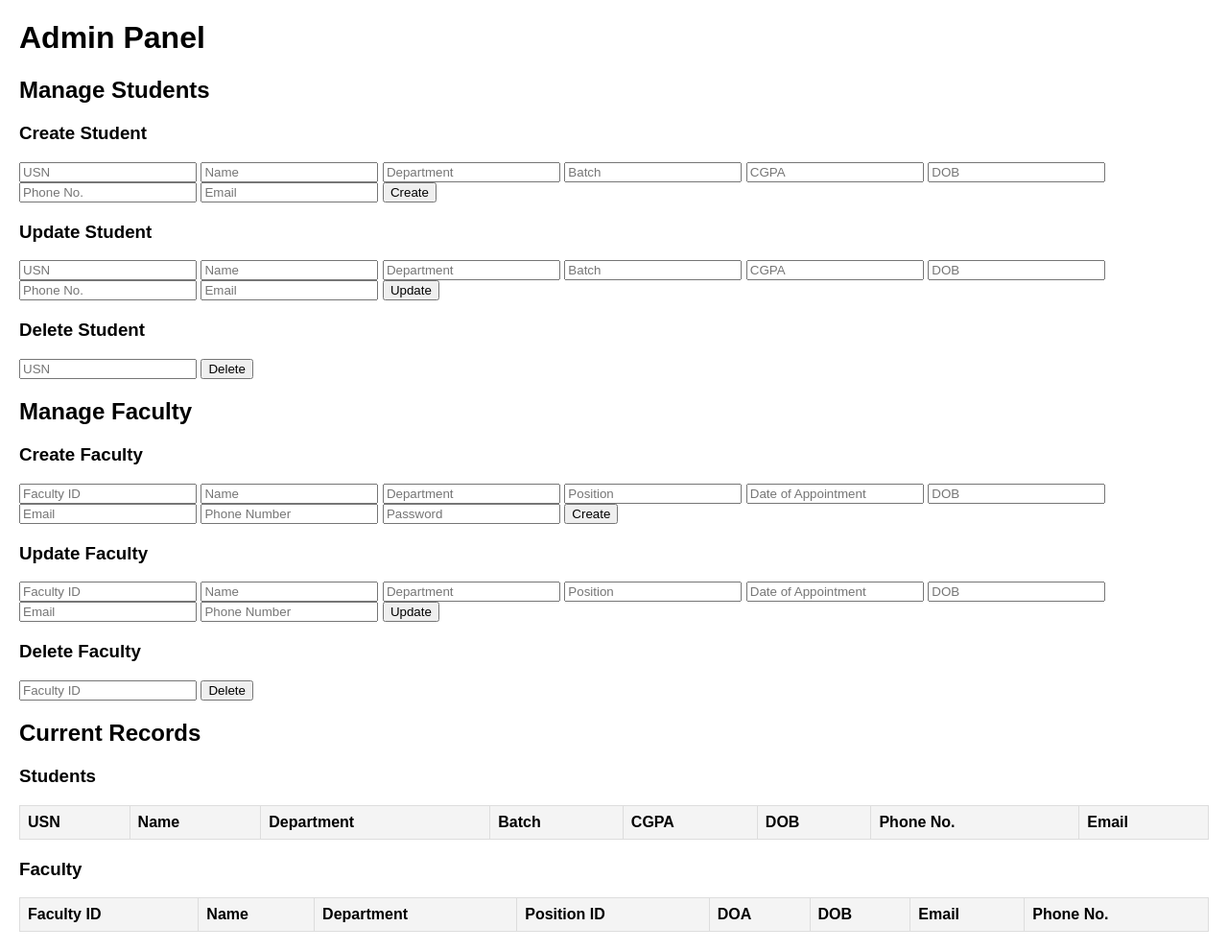
After one commit to Virochana27/Present_Sir-Attendance_System, a Flask app: page /admin in a window 1280 px wide. The commit adds this page. Shown: the whole page at 96% size. Run offline with Flask 3, Linux system fonts and the light colour scheme; data that the repository does not hold is empty.

Commit message:
Added a admin panel

```diff
--- a/app.py
+++ b/app.py
@@ -245,6 +245,107 @@ def student():
 
     return render_template('student.html', message=message, message_type=message_type)
 
+@app.route('/admin', methods=['GET', 'POST'])
+def admin():
+    '''if 'faculty_id' not in session or session['faculty_id'] != 'ADMIN':  # Ensure only admin can access this page
+        return redirect(url_for('login'))  # Redirect to login if not logged in as admin'''
+
+    message = None  # Initialize message for feedback
+    action = request.form.get('action', '')  # Determine action type (create, update, delete)
+
+    # Fetch existing data
+    students = supabase.table('student').select('*').execute().data
+    faculty = supabase.table('faculty').select('*').execute().data
+
+    if request.method == 'POST':
+        try:
+            if action == 'create_student':
+                # Create new student record
+                student_data = {
+                    "usn": request.form['usn'].upper(),
+                    "student_name": request.form['student_name'],
+                    "department": request.form['department'].upper(),
+                    "batch": request.form['batch'],
+                    "cgpa": request.form['cgpa'],
+                    "date_of_birth": request.form['date_of_birth'],
+                    "phone_number": request.form['phone_number'],
+                    "email": request.form['email'],
+                }
+                supabase.table('student').insert([student_data]).execute()
+                message = "Student record created successfully."
+
+            elif action == 'update_student':
+                # Update existing student record
+                usn = request.form['usn'].upper()
+                updated_data = {
+                    "student_name": request.form['student_name'],
+                    "department": request.form['department'].upper(),
+                    "batch": request.form['batch'],
+                    "cgpa": request.form['cgpa'],
+                    "date_of_birth": request.form['date_of_birth'],
+                    "phone_number": request.form['phone_number'],
+                    "email": request.form['email'],
+                }
+                supabase.table('student').update(updated_data).eq('usn', usn).execute()
+                message = "Student record updated successfully."
+
+            elif action == 'delete_student':
+                # Delete student record
+                usn = request.form['usn'].upper()
+                supabase.table('student').delete().eq('usn', usn).execute()
+                message = "Student record deleted successfully."
+
+            elif action == 'create_faculty':
+                # Create new faculty record
+                faculty_data = {
+                    "faculty_id": request.form['faculty_id'].upper(),
+                    "faculty_name": request.form['faculty_name'],
+                    "department": request.form['department'].upper(),
+                    "position": request.form['position'],
+                    "date_of_appointment": request.form['date_of_appointment'],
+                    "date_of_birth": request.form['date_of_birth'],
+                    "email": request.form['email'],
+                    "phone_number": request.form['phone_number'],
+                }
+                supabase.table('faculty').insert([faculty_data]).execute()
+                # Hash the password and store in credentials table
+                hashed_password = generate_password_hash(request.form['password'])
+                credentials_data = {
+                    "faculty_id": request.form['faculty_id'].upper(),
+                    "email": request.form['email'],
+                    "password": hashed_password,
+                }
+                supabase.table('faculty_credentials').insert([credentials_data]).execute()
+                message = "Faculty record created successfully."
+
+            elif action == 'update_faculty':
+                # Update existing faculty record
+                faculty_id = request.form['faculty_id'].upper()
+                updated_data = {
+                    "faculty_name": request.form['faculty_name'],
+                    "department": request.form['department'].upper(),
+                    "position": request.form['position'],
+                    "date_of_appointment": request.form['date_of_appointment'],
+                    "date_of_birth": request.form['date_of_birth'],
+                    "email": request.form['email'],
+                    "phone_number": request.form['phone_number'],
+                }
+                supabase.table('faculty').update(updated_data).eq('faculty_id', faculty_id).execute()
+                message = "Faculty record updated successfully."
+
+            elif action == 'delete_faculty':
+                # Delete faculty record
+                faculty_id = request.form['faculty_id'].upper()
+                supabase.table('faculty').delete().eq('faculty_id', faculty_id).execute()
+                supabase.table('faculty_credentials').delete().eq('faculty_id', faculty_id).execute()
+                message = "Faculty record deleted successfully."
+
+        except Exception as e:
+            message = f"Error: {e}"
+
+    return render_template('admin.html', message=message, students=students, faculty=faculty)
+
+
 @app.route('/login', methods=['GET', 'POST'])
 def login():
     message = None
--- /dev/null
+++ b/templates/admin.html
@@ -0,0 +1,161 @@
+<!DOCTYPE html>
+<html lang="en">
+<head>
+    <meta charset="UTF-8">
+    <meta name="viewport" content="width=device-width, initial-scale=1.0">
+    <title>Admin Panel</title>
+    <style>
+        body { font-family: Arial, sans-serif; margin: 20px; }
+        table { width: 100%; border-collapse: collapse; margin-bottom: 20px; }
+        th, td { border: 1px solid #ddd; padding: 8px; text-align: left; }
+        th { background-color: #f4f4f4; }
+        form { margin-bottom: 20px; }
+        .message { margin-bottom: 20px; color: green; font-weight: bold; }
+        .error { color: red; }
+    </style>
+</head>
+<body>
+    <h1>Admin Panel</h1>
+
+    {% if message %}
+    <div class="message">{{ message }}</div>
+    {% endif %}
+
+    <!-- Student Management -->
+    <h2>Manage Students</h2>
+    <form method="POST">
+        <input type="hidden" name="action" value="create_student">
+        <h3>Create Student</h3>
+        <input type="text" name="usn" placeholder="USN" required>
+        <input type="text" name="student_name" placeholder="Name" required>
+        <input type="text" name="department" placeholder="Department" required>
+        <input type="text" name="batch" placeholder="Batch" required>
+        <input type="text" name="cgpa" placeholder="CGPA" required>
+        <input type="text" name="date_of_birth" placeholder="DOB" required>
+        <input type="text" name="phone_number" placeholder="Phone No." required>
+        <input type="text" name="email" placeholder="Email" required>
+        <button type="submit">Create</button>
+    </form>
+
+    <form method="POST">
+        <input type="hidden" name="action" value="update_student">
+        <h3>Update Student</h3>
+        <input type="text" name="usn" placeholder="USN" required>
+        <input type="text" name="student_name" placeholder="Name" required>
+        <input type="text" name="department" placeholder="Department" required>
+        <input type="text" name="batch" placeholder="Batch" required>
+        <input type="text" name="cgpa" placeholder="CGPA" required>
+        <input type="text" name="date_of_birth" placeholder="DOB" required>
+        <input type="text" name="phone_number" placeholder="Phone No." required>
+        <input type="text" name="email" placeholder="Email" required>
+        <button type="submit">Update</button>
+    </form>
+
+    <form method="POST">
+        <input type="hidden" name="action" value="delete_student">
+        <h3>Delete Student</h3>
+        <input type="text" name="usn" placeholder="USN" required>
+        <button type="submit">Delete</button>
+    </form>
+
+    <!-- Faculty Management -->
+    <h2>Manage Faculty</h2>
+    <form method="POST">
+        <input type="hidden" name="action" value="create_faculty">
+        <h3>Create Faculty</h3>
+        <input type="text" name="faculty_id" placeholder="Faculty ID" required>
+        <input type="text" name="faculty_name" placeholder="Name" required>
+        <input type="text" name="department" placeholder="Department" required>
+        <input type="text" name="position" placeholder="Position" required>
+        <input type="text" name="date_of_appointment" placeholder="Date of Appointment" required>
+        <input type="text" name="date_of_birth" placeholder="DOB" required>
+        <input type="text" name="email" placeholder="Email" required>
+        <input type="text" name="phone_number" placeholder="Phone Number" required>
+        <input type="password" name="password" placeholder="Password" required>
+        <button type="submit">Create</button>
+    </form>
+
+    <form method="POST">
+        <input type="hidden" name="action" value="update_faculty">
+        <h3>Update Faculty</h3>
+        <input type="text" name="faculty_id" placeholder="Faculty ID" required>
+        <input type="text" name="faculty_name" placeholder="Name" required>
+        <input type="text" name="department" placeholder="Department" required>
+        <input type="text" name="position" placeholder="Position" required>
+        <input type="text" name="date_of_appointment" placeholder="Date of Appointment" required>
+        <input type="text" name="date_of_birth" placeholder="DOB" required>
+        <input type="text" name="email" placeholder="Email" required>
+        <input type="text" name="phone_number" placeholder="Phone Number" required>
+        <button type="submit">Update</button>
+    </form>
+
+    <form method="POST">
+        <input type="hidden" name="action" value="delete_faculty">
+        <h3>Delete Faculty</h3>
+        <input type="text" name="faculty_id" placeholder="Faculty ID" required>
+        <button type="submit">Delete</button>
+    </form>
+
+    <!-- Data Display -->
+    <h2>Current Records</h2>
+    <h3>Students</h3>
+    <table>
+        <thead>
+            <tr>
+                <th>USN</th>
+                <th>Name</th>
+                <th>Department</th>
+                <th>Batch</th>
+                <th>CGPA</th>
+                <th>DOB</th>
+                <th>Phone No.</th>
+                <th>Email</th>
+            </tr>
+        </thead>
+        <tbody>
+            {% for student in students %}
+            <tr>
+                <td>{{ student.usn }}</td>
+                <td>{{ student.student_name }}</td>
+                <td>{{ student.department }}</td>
+                <td>{{ student.batch }}</td>
+                <td>{{ student.cgpa }}</td>
+                <td>{{ student.date_of_birth }}</td>
+                <td>{{ student.phone_number }}</td>
+                <td>{{ student.email }}</td>
+            </tr>
+            {% endfor %}
+        </tbody>
+    </table>
+
+    <h3>Faculty</h3>
+    <table>
+        <thead>
+            <tr>
+                <th>Faculty ID</th>
+                <th>Name</th>
+                <th>Department</th>
+                <th>Position ID</th>
+                <th>DOA</th>
+                <th>DOB</th>
+                <th>Email</th>
+                <th>Phone No.</th>
+            </tr>
+        </thead>
+        <tbody>
+            {% for faculty_member in faculty %}
+            <tr>
+                <td>{{ faculty_member.faculty_id }}</td>
+                <td>{{ faculty_member.faculty_name }}</td>
+                <td>{{ faculty_member.department }}</td>
+                <td>{{ faculty_member.position }}</td>
+                <td>{{ faculty_member.date_of_appointment }}</td>
+                <td>{{ faculty_member.date_of_birth }}</td>
+                <td>{{ faculty_member.email }}</td>
+                <td>{{ faculty_member.phone_number }}</td>
+            </tr>
+            {% endfor %}
+        </tbody>
+    </table>
+</body>
+</html>
--- a/templates/faculty.html
+++ b/templates/faculty.html
@@ -150,7 +150,7 @@
         }
 
         .logout{
-            cursor: pointer;s
+            cursor: pointer;
         }
         .logout:hover{
             color: #ffa200;
```
